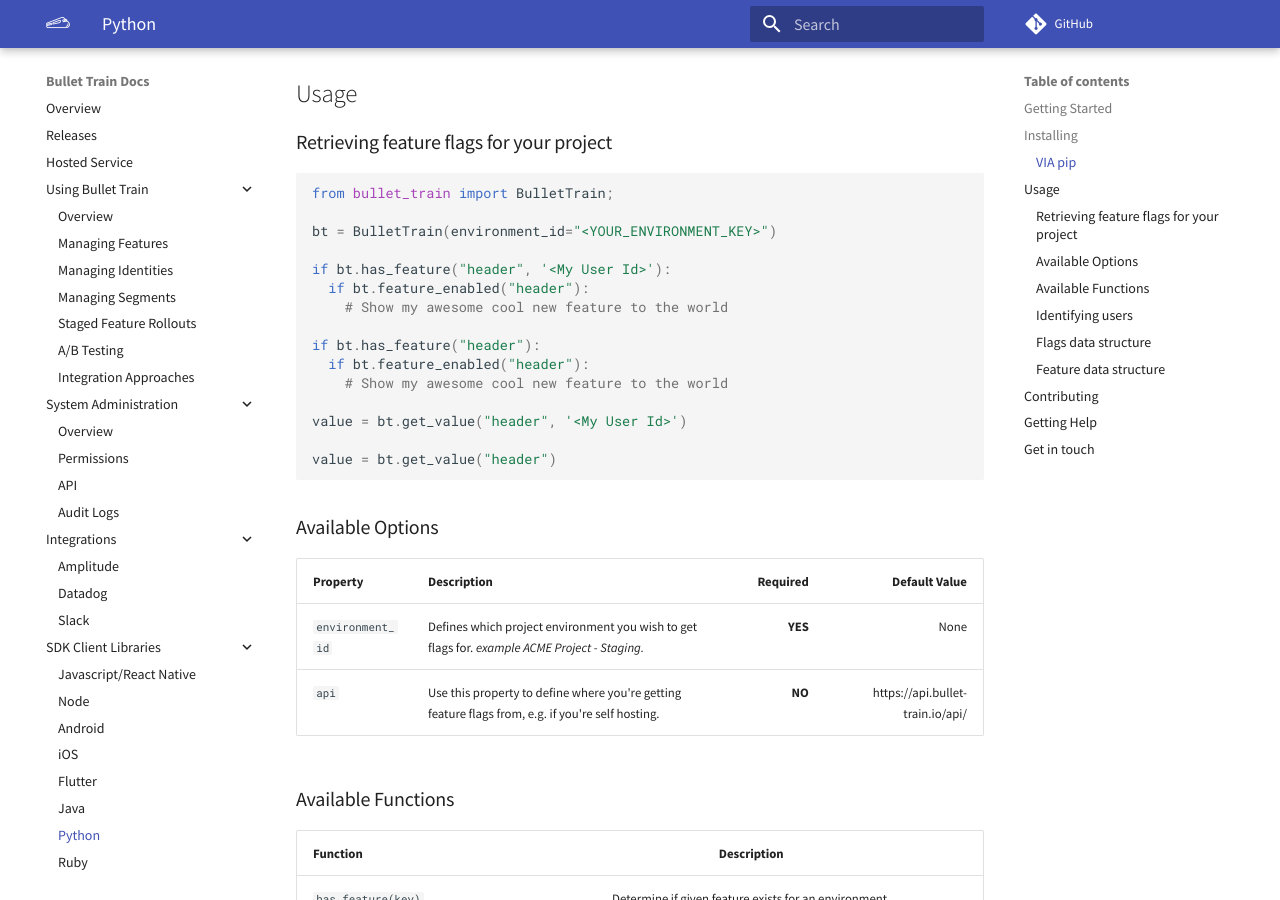
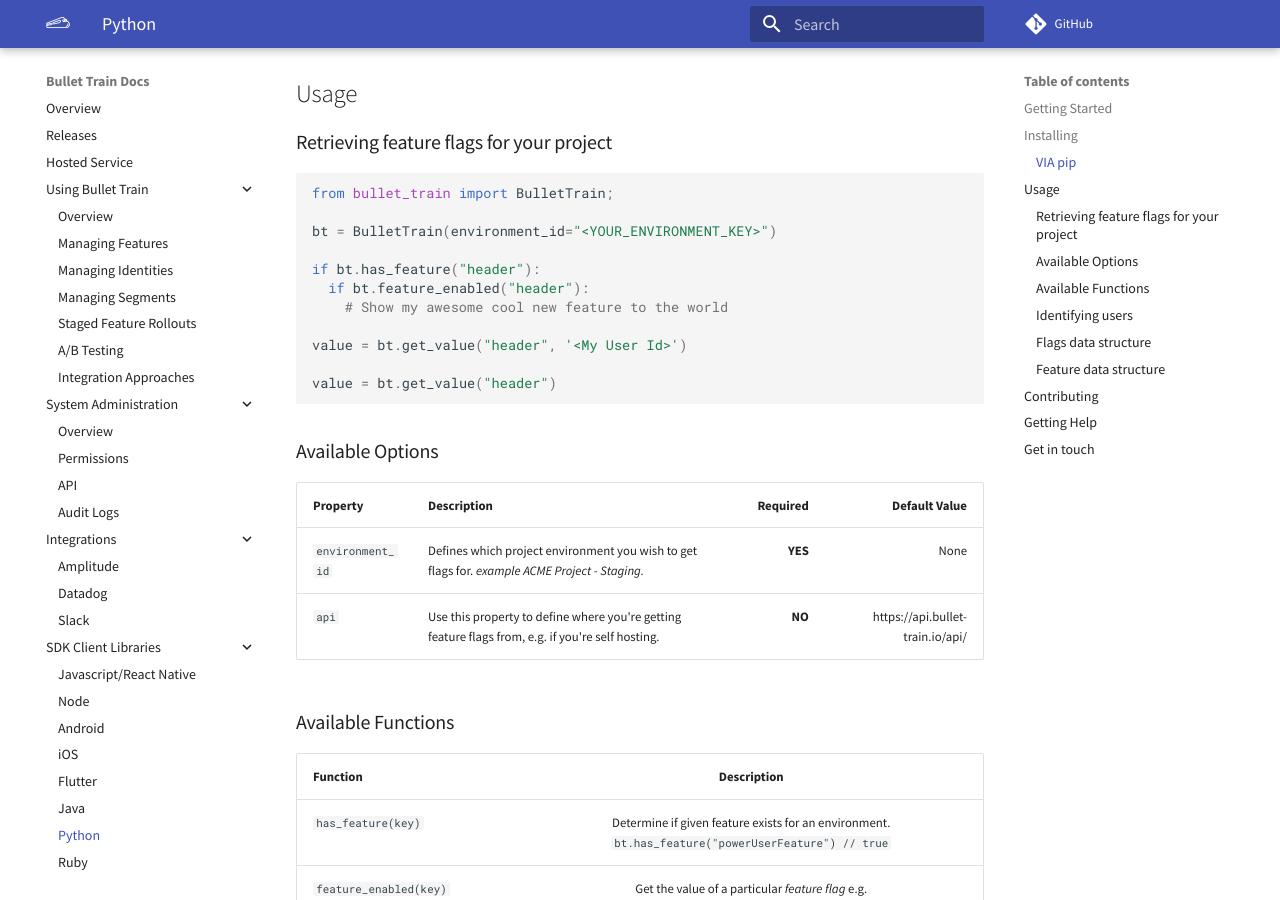
Before and after one commit to Flagsmith/flagsmith-docs, an MkDocs documentation site: the page built from docs/clients/python.md, in a window 1280 px wide and 900 px high, scrolled down 581 px. Built offline with MkDocs 1.6.1 and Material for MkDocs 9.7.7, drawn with Linux system fonts in a browser that asks for light colours; comment, search, counter and statistics services are not loaded.

Commit message:
removed erroneous method

```diff
--- a/docs/clients/python.md
+++ b/docs/clients/python.md
@@ -24,10 +24,6 @@ pip install bullet-train
 from bullet_train import BulletTrain;
 
 bt = BulletTrain(environment_id="<YOUR_ENVIRONMENT_KEY>")
-
-if bt.has_feature("header", '<My User Id>'):
-  if bt.feature_enabled("header"):
-    # Show my awesome cool new feature to the world
 
 if bt.has_feature("header"):
   if bt.feature_enabled("header"):
```
